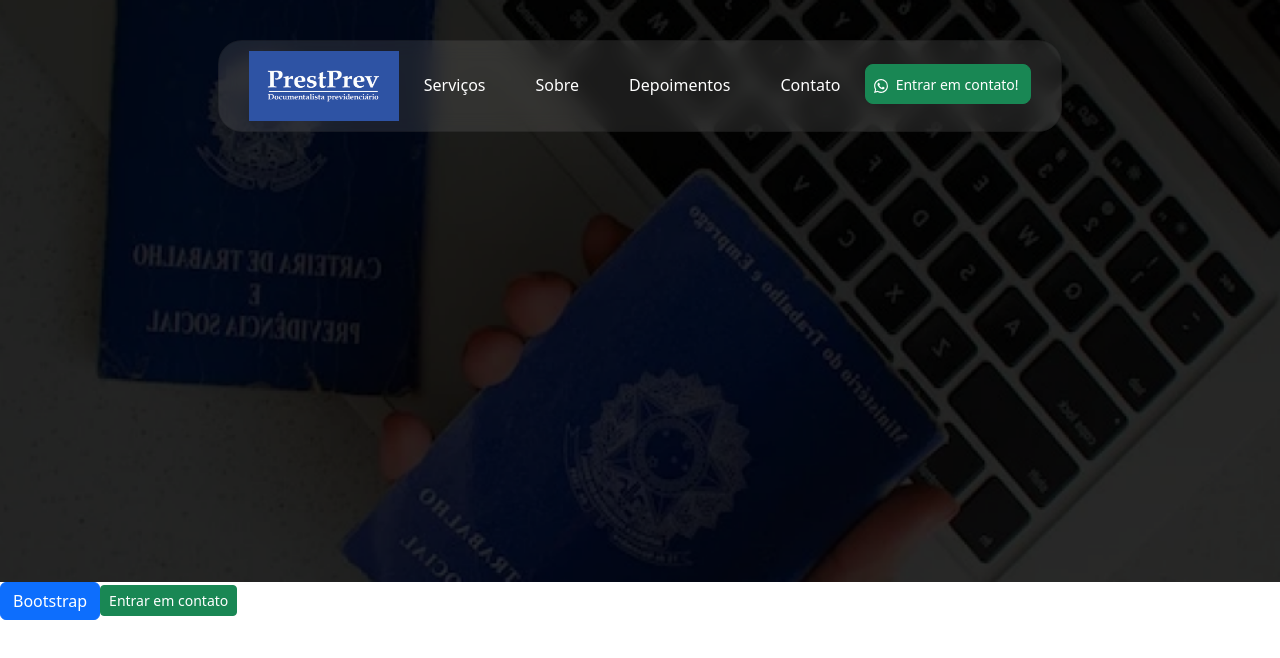
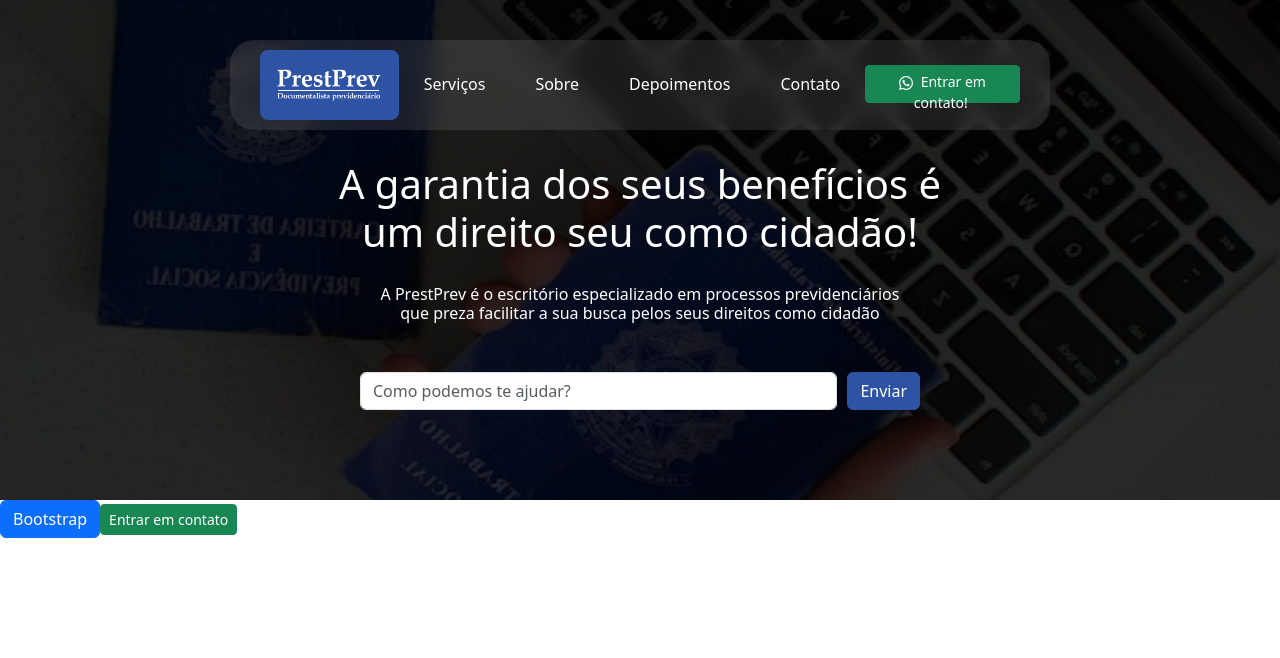
Before and after one commit to LZanardii/lp-prestprev, a React (Vite) app: page / in a window 1280 px wide. Shown: the top 658 px of the page. Built offline with nearby package versions, Linux system fonts and the light colour scheme.

Commit message:
feat: resposive first section + wpp redirect

```diff
--- a/src/components/FirstSection/index.tsx
+++ b/src/components/FirstSection/index.tsx
@@ -1,16 +1,45 @@
 
+import { Button, Form } from "react-bootstrap";
 import Header from "../Header"
 import "./style.css"
+import { useState } from "react";
 
 const FirstSection = () => {
+
+  const [inputPergunta, setInputPergunta] = useState<string>("");
+
+  const direcionaPerguntaParaWhatsapp = () => {
+    // Codifica a pergunta para ser utilizada na URL
+    const encodedPergunta = encodeURIComponent(inputPergunta);
+    const url = `https://wa.me/send/?phone=555185816550&text=${encodedPergunta}`;
+
+    // Abre a URL em uma nova aba
+    window.open(url, "_blank", "noreferrer");
+  };
+
   return (
     <div className='fistSection'>
-      <div className="text">
+      <div className="content">
         <Header/>
+        <div className="titleContent">
+          <div className="title">
+            <h1>
+              A garantia dos seus benefícios é <br/>  um direito seu como cidadão!
+            </h1>
+            <h6>
+              A PrestPrev é o escritório especializado em processos previdenciários <br/> que preza facilitar a sua busca pelos seus direitos como cidadão
+            </h6>
+            <Form>
+              <Form.Control type="text" placeholder="Como podemos te ajudar?" onChange={e => setInputPergunta(e.target.value)} />
+              <Button variant="primary" type="submit" onClick={() => direcionaPerguntaParaWhatsapp()}>
+                Enviar
+              </Button>
+            </Form>
+          </div>
+        </div>
 
       </div>
-      <img src="src/assets/lp-prestprev-home.png" alt="Girl in a jacket"/>
-
+      <img className="backgroundImage" src="src/assets/lp-prestprev-home.png" alt="carteiras de trabalho na mesa"/>
     </div>
   )
 }
--- a/src/components/FirstSection/style.css
+++ b/src/components/FirstSection/style.css
@@ -1,16 +1,56 @@
 .fistSection {
   position: relative;
 
-  .text{
+  .content{
     position: absolute;
     z-index: 1;
     width: 100%;
+    justify-items: center;
 
-    display: flex;
-    justify-content: center;
+    .titleContent{
+      padding: 20px;
+      width: 700px;
+
+      @media(max-width: 1000px){
+        width: 600px;
+      }
+
+      .title{
+        color: white;
+        display: flex;
+        flex-direction: column;
+        justify-content: space-around;
+        align-items: center;
+        height: 290px;
+        text-align: center;
+
+        @media(max-width: 1000px){
+          height: 200px;
+        }
+
+        >form{
+          padding: 20px;
+          display: flex;
+          width: 600px;
+          >button {
+            margin-left: 10px;
+            background-color: #2E53A4;
+            border-color: #2E53A4;
+          }
+          @media(max-width: 1000px){
+            width: 500px;
+          }
+        }
+      }
+    }
   }
 
-  img {
+  .backgroundImage {
     width: 100%;
+    height: 500px;
+
+    @media(max-width: 1000px){
+      height: 380px;
+    }
   }
 }
--- a/src/components/Header/index.tsx
+++ b/src/components/Header/index.tsx
@@ -4,14 +4,21 @@ import "./style.css"
 
 const Header = () => {
   return (
-    <div className="card">
-      <div className="header">
-        <img src="src/assets/prestPrevLogoComFundo.png" width='5px' height='70px'/>
+    <div className="header">
+      <div className="headerBox">
+        <img src="src/assets/prestPrevLogoComFundo.png" width='5px' height='70px' alt="logo prestprev"/>
         <span>Serviços</span>
         <span>Sobre</span>
         <span>Depoimentos</span>
         <span>Contato</span>
-        <Button variant="success"  size="sm"><SiWhatsapp/>&nbsp;&nbsp;Entrar em contato!&nbsp;</Button>
+        <Button
+          variant="success"
+          size="sm"
+          href="https://wa.me/send/?phone=555185816550&text=Olá+Matheus!%20Pode+me+ajudar?"
+          target="_blank"
+        >
+          <SiWhatsapp/>&nbsp;&nbsp;Entrar em contato!&nbsp;
+        </Button>
       </div>
     </div>
   )
--- a/src/components/Header/style.css
+++ b/src/components/Header/style.css
@@ -1,11 +1,17 @@
-.card {
+.header {
   margin-top: 40px;
   background-color: rgba(255, 255, 255, 0.1) !important;
   padding: 10px 30px;
   border-radius: 1.5rem !important;
   backdrop-filter: blur(10px);
+  width: 820px;
 
-  .header {
+  @media(max-width: 1000px){
+    width: 729px;
+    margin-top: 30px;
+  }
+
+  .headerBox {
     display: flex;
     color: white;
     >span {
@@ -13,15 +19,37 @@
       margin-left: 25px;
       margin-right: 25px;
       cursor: pointer;
+
+      @media(max-width: 1000px){
+        margin-top: 13px;
+        margin-left: 20px;
+        margin-right: 20px;
+      }
     }
     >img{
       width: 150px;
+      border-radius: .5rem !important;
+
+      @media(max-width: 1000px){
+        width:100px;
+        height: 50px;
+      }
+
+      @media(max-width: 750px){
+        width:100px;
+        height: 50px;
+      }
     }
-    >button{
-      margin-top: 13px;
+    >a{
+      margin-top: 15px;
       padding-top: 5px;
-      height: 40px;
-      border-radius: .5rem
+      height: 38px;
+
+      @media(max-width: 1000px){
+        margin-top: 8px;
+        padding-top: 5px;
+        height: 34px;
+      }
     }
   }
 }
```
Also changed, not shown: src/assets/logo-sem-fundo.png (added).
